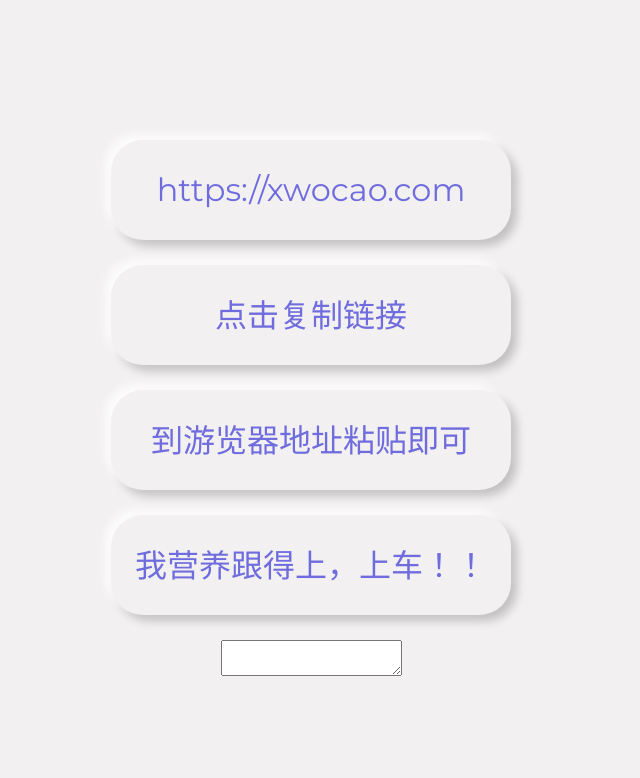
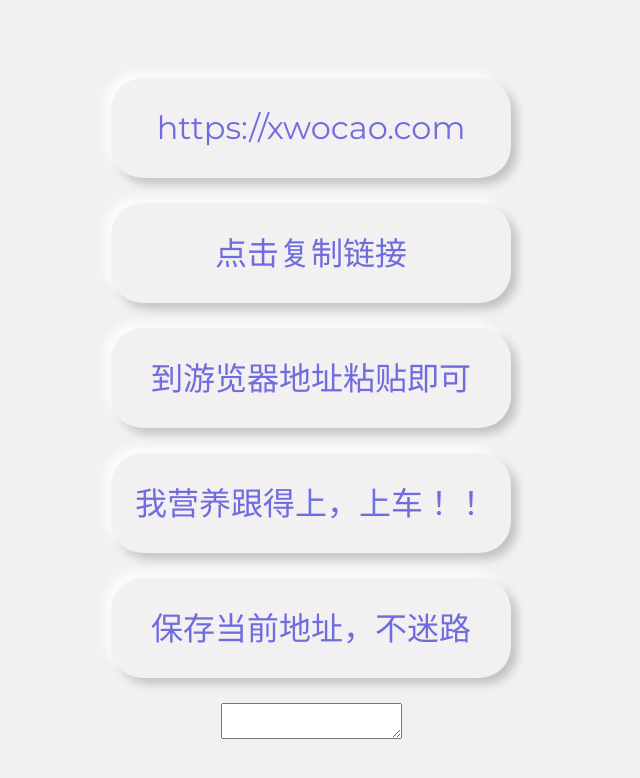
Before and after one commit to xx2707770500/xwocao, a plain HTML site: page index.html in a window 1280 px wide. Shown: the whole page, without its empty margins (337-977 px from the left). Drawn offline with nearby package versions, Linux system fonts and the light colour scheme.

Commit message:
five commit

```diff
--- a/index.html
+++ b/index.html
@@ -14,6 +14,7 @@
 <div><button type="button" class="button copy-btn" id="copy-btn" onclick="jsCopy(this)"><span>点击复制链接</span></button></div>
 <div><button type="button" class="button copy-btn" id="copy-btn" onclick="jsCopy(this)"><span>到游览器地址粘贴即可</span></button></div>
 <div><button type="button" class="button copy-btn" id="copy-btn" onclick="jsCopy(this)"><span>我营养跟得上，上车！！</span></button></div>
+<div><button type="button" class="button copy-btn" id="copy-btn" onclick="jsCopy(this)"><span>保存当前地址，不迷路</span></button></div>
 <textarea class="copy-text" id="copy-text" value="" readonly="readonly"></textarea>
 
   <script src='https://cdnjs.cloudflare.com/ajax/libs/jquery/3.4.1/jquery.min.js'></script>
```
